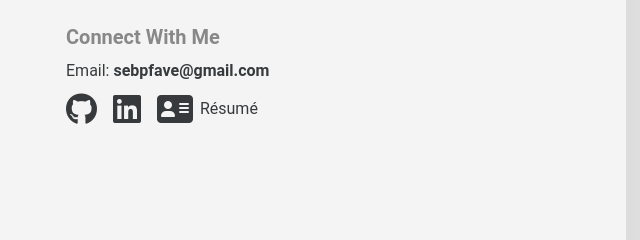
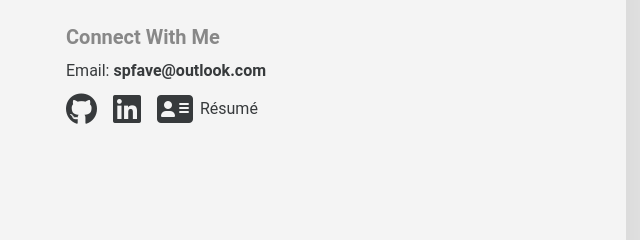
Before and after one commit to spfave/portfolio-website, a plain HTML site: page index.html in a window 1280 px wide. Shown: the part 2875-3115 px from the top of the page, 614-1254 px from the left. Drawn offline with Linux system fonts and the light colour scheme.

Commit message:
Update email

```diff
--- a/index.html
+++ b/index.html
@@ -223,7 +223,7 @@
                 </div>
                 <div class="section-text flex-column">
                     <h4 class="section-subheading">Connect With Me</h4>
-                    <p>Email: <a href="mailto:sebpfave@email.com"><strong>sebpfave@gmail.com</strong></a></p>
+                    <p>Email: <a href="mailto:spfave@outlook.com"><strong>spfave@outlook.com</strong></a></p>
                     <div class="profile-links">
                         <a href="https://github.com/spfave" target="_blank"><i class="fab fa-github fa-2x"></i></a>
                         <a href="https://www.linkedin.com/in/sebastian-fave/" target="_blank"><i
```
